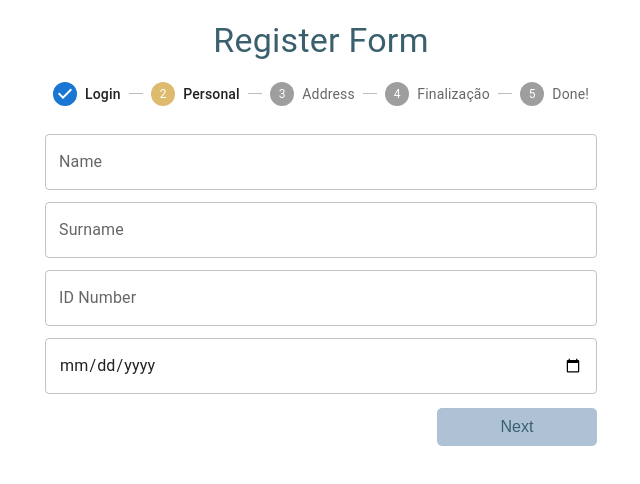
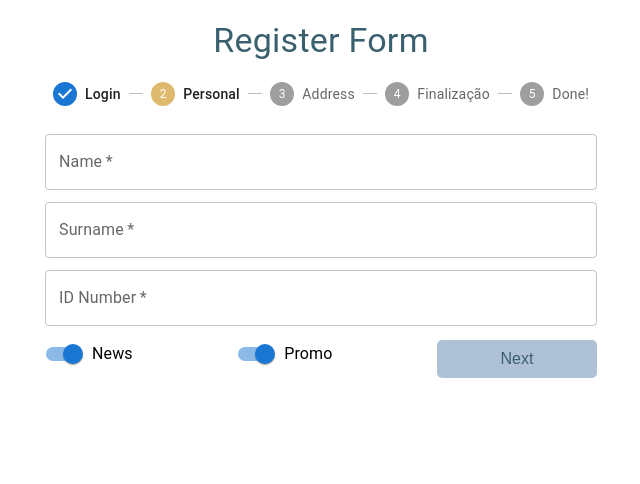
Before and after one commit to Wagner3UB/registerForm, a React (Create React App) app: page / in a window 1280 px wide. Both pictures are taken after typing "name@example.com", "Sample123" into the empty fields and a click on the button "Next". Shown: the top 484 px of the page, without its empty margins (319-959 px from the left). Built offline with nearby package versions, Linux system fonts and the light colour scheme.

Commit message:
con validazione

```diff
--- a/src/App.js
+++ b/src/App.js
@@ -1,19 +1,29 @@
-import { Container, Typography } from '@mui/material';
-import React from 'react';
-import './assets/App.css';
-import RegistrationForm from './components/form/RegistrationForm';
+import { Container, Typography } from "@mui/material";
+import React from "react";
+import "./assets/App.css";
+import RegistrationForm from "./components/form/RegistrationForm";
+import FormValidations from "./contexts/FormValidation";
+import {
+  validateIdNumber,
+  validatePwd,
+  validateName,
+  validateSurname
+} from "./models/validations";
 
 function App() {
-
   return (
     <Container component="article" maxWidth="sm">
-      <Typography className='title' variant='h4' component="h1">Register Form</Typography>
-      <RegistrationForm completeForm={sendToDB}/>
+      <Typography className="title" variant="h4" component="h1">
+        Register Form
+      </Typography>
+      <FormValidations.Provider value={{name: validateName, surname: validateSurname, pwd: validatePwd, idNumber: validateIdNumber }}>
+        <RegistrationForm completeForm={sendToDB} />
+      </FormValidations.Provider>
     </Container>
   );
 }
 
-function sendToDB(data){
+function sendToDB(data) {
   console.log(data);
 }
 
--- a/src/assets/App.css
+++ b/src/assets/App.css
@@ -97,6 +97,11 @@ button {
   padding-top: 20px;
   color: #3a606e;
 }
+.checkButtons {
+  width: 100%;
+  display: flex;
+  justify-content: space-between;
+}
 .title {
   padding-top: 20px;
   text-align: center;
--- a/src/assets/App.less
+++ b/src/assets/App.less
@@ -3,6 +3,7 @@
 @import "../components/form/Login";
 @import "../components/form/Confirmation";
 @import "../components/form/RegistrationForm";
+@import "../components/form/PersonalData";
 
 .title {
   padding-top: 20px;
--- a/src/components/form/Confirmation.jsx
+++ b/src/components/form/Confirmation.jsx
@@ -2,18 +2,15 @@ import React from "react";
 
 function Confirmation({ fullData, sendForm }) {
   const propNames = Object.keys(fullData);
-  console.log(fullData.email);
 
   return (
     <ul className="confirmation-list">
       {propNames.map((element, index) => {
-        const desc = Object.getOwnPropertyDescriptor(fullData, element);
-        //fullData.element non funziona (?)
-
+        console.log(element);
         return (
           <li key={index}>
             <h4>{element}</h4>
-            <p>{desc.value}</p>
+            <p>{fullData[element]}</p>
           </li>
         );
       })}
--- a/src/components/form/Login.jsx
+++ b/src/components/form/Login.jsx
@@ -1,20 +1,27 @@
 import { TextField } from "@mui/material";
-import React, {useState} from "react";
+import React, { useState, useContext } from "react";
+import FormValidations from "../../contexts/FormValidation";
+import useValidations from "../../hooks/useValidations";
 
 function Login({ sendForm }) {
-  const [proprieties, setProprieties] = useState({})
+  const [proprieties, setProprieties] = useState({});
+
+  const validations = useContext(FormValidations);
+  const [errors, validateField, canSend] = useValidations(validations);
 
   return (
     <form
       onSubmit={(e) => {
         e.preventDefault();
-        sendForm(proprieties);
+        if (canSend()) {
+          sendForm(proprieties);
+        }
       }}
     >
       <TextField
         onChange={(e) => {
           let email = e.target.value;
-          setProprieties({...proprieties, email});
+          setProprieties({ ...proprieties, email });
         }}
         type="email"
         id="email"
@@ -27,10 +34,14 @@ function Login({ sendForm }) {
       <TextField
         onChange={(e) => {
           let password = e.target.value;
-          setProprieties({...proprieties, password});
+          setProprieties({ ...proprieties, password });
         }}
+        onBlur={validateField}
+        error={!errors.pwd.valid}
+        helperText={errors.pwd.text}
         type="password"
-        id="password"
+        id="pwd"
+        name="pwd"
         label="Password"
         variant="outlined"
         margin="dense"
--- a/src/components/form/PersonalData.jsx
+++ b/src/components/form/PersonalData.jsx
@@ -1,65 +1,120 @@
-import { TextField } from "@mui/material";
-import React, { useState } from "react";
+import { FormControlLabel, Switch, TextField } from "@mui/material";
+import React, { useState, useContext } from "react";
+import FormValidations from "../../contexts/FormValidation";
+import useValidations from "../../hooks/useValidations";
 
-function PersonalData({sendForm}) {
-  const [proprieties, setProprieties] = useState({})
+function PersonalData({ sendForm }) {
+  const [proprieties, setProprieties] = useState({});
+  const [idNumber, setIdNumber] = useState("");
+  const [checkedPromo, setCheckedPromo] = useState(true);
+  const [checkedNews, setCheckedNews] = useState(true);
 
+  const validations = useContext(FormValidations);
+  const [errors, validateField, canSend] = useValidations(validations);
 
   return (
     <form
       onSubmit={(e) => {
         e.preventDefault();
-        sendForm(proprieties);
+        if (canSend()) {
+          sendForm(proprieties);
+        }
       }}
     >
       <TextField
         onChange={(e) => {
           let name = e.target.value;
-          setProprieties({...proprieties, name});
+          setProprieties({ ...proprieties, name });
         }}
+        onBlur={validateField}
+        error={!errors.name.valid}
+        helperText={errors.name.text}
         type="text"
         id="name"
+        name="name"
         label="Name"
         variant="outlined"
         margin="dense"
+        required
         fullWidth
       />
       <TextField
         onChange={(e) => {
           let surname = e.target.value;
-          setProprieties({...proprieties, surname});
+          setProprieties({ ...proprieties, surname });
         }}
+        onBlur={validateField}
+        error={!errors.surname.valid}
+        helperText={errors.surname.text}
         type="text"
         id="surname"
+        name="surname"
         label="Surname"
         variant="outlined"
         margin="dense"
+        required
         fullWidth
       />
       <TextField
+        value={idNumber}
         onChange={(e) => {
           let idNumber = e.target.value;
-          setProprieties({...proprieties, idNumber});
+          if (idNumber.length >= 11) {
+            idNumber = idNumber.substr(0, 11);
+          }
+          setIdNumber(idNumber);
+          setProprieties({ ...proprieties, idNumber });
         }}
+        onBlur={validateField}
+        error={!errors.idNumber.valid}
+        helperText={errors.idNumber.text}
         type="number"
         id="idNumber"
+        name="idNumber"
         label="ID Number"
         variant="outlined"
         margin="dense"
+        required
         fullWidth
       />
-      <TextField
-        onChange={(e) => {
-          let date = e.target.value;
-          setProprieties({...proprieties, date});
-        }}
-        type="date"
-        id="date"
-        variant="outlined"
-        margin="dense"
-        fullWidth
-      />
-      <button className="button-next">Next</button>
+
+      <div className="checkButtons">
+        <FormControlLabel
+          label="News"
+          value={checkedNews}
+          control={
+            <Switch
+              checked={checkedNews}
+              onChange={(event) => {
+                setCheckedNews(event.target.checked);
+              }}
+              name="news"
+            />
+          }
+        />
+        <FormControlLabel
+          label="Promo"
+          value={checkedPromo}
+          control={
+            <Switch
+              checked={checkedPromo}
+              onChange={(event) => {
+                setCheckedPromo(event.target.checked);
+              }}
+              name="promo"
+            />
+          }
+        />
+        <button
+          className="button-next"
+          onClick={() => {
+            console.log(checkedNews.toString())
+            setProprieties({ ...proprieties, checkedNews, checkedPromo });
+          }}
+        >
+          Next
+        </button>
+      </div>
     </form>
   );
 }
--- /dev/null
+++ b/src/components/form/PersonalData.less
@@ -0,0 +1,5 @@
+.checkButtons{
+  width: 100%;
+  display: flex;
+  justify-content: space-between;
+}
--- /dev/null
+++ b/src/contexts/FormValidation.js
@@ -0,0 +1,14 @@
+import React from "react";
+
+const FormValidations = React.createContext({
+  name: withoutValidation,
+  surname: withoutValidation,
+  pwd: withoutValidation,
+  idNumber: withoutValidation
+});
+
+function withoutValidation(){
+  return {valid: true, text:""}
+}
+
+export default FormValidations;
--- /dev/null
+++ b/src/hooks/useValidations.js
@@ -0,0 +1,34 @@
+import { useState } from 'react';
+
+function useValidations (validations) {
+  const initialState = setInitialState(validations)
+
+  const [errors, setErrors] = useState(initialState)
+
+  function validateFields(e){
+    const {name, value} = e.target;
+    const newState = { ...errors }
+    newState[name] = validations[name](value);
+    setErrors(newState);
+  }
+  function canSend(){
+    for(let item in errors){
+      if(!errors[item].valid){
+        return false;
+      }
+    }
+    return true;
+  }
+
+  return [errors, validateFields, canSend]
+
+}
+function setInitialState(validations){
+  const inicialState = {};
+  for(let item in validations){
+    inicialState[item] = { valid: true, text: "" }
+  }
+  return inicialState;
+}
+
+export default useValidations;
--- /dev/null
+++ b/src/models/validations.js
@@ -0,0 +1,55 @@
+function validateIdNumber(idNumber) {
+  if (idNumber.length !== 11) {
+    return { valid: false, text: "Id number must have 11 digits" };
+  } else {
+    return { valid: true, text: "" };
+  }
+}
+
+function validatePwd(pwd) {
+  if (pwd.length < 4 || pwd.length > 64) {
+    return { valid: false, text: "Password must contain at least 4 digits and no more than 64 digits" };
+  } else {
+    return { valid: true, text: "" };
+  }
+}
+
+function validateName(name) {
+  const forbidenChars = "1234567890!£$%&/()=?^@#ù+è-_^'.\"";
+  const arrayForbidenChars = forbidenChars.split("");
+  let valid = false;
+
+  arrayForbidenChars.forEach((e) => {
+    if (name.indexOf(e) !== -1){
+      valid = true;
+    }
+  });
+  if (name.length < 2) {
+    return { valid: false, text: "Must have at least 2 chars." };
+  } else if (valid) {
+    return { valid: false, text: "Can't use numbers or special chars." };
+  } else {
+    return { valid: true, text: "" };
+  }
+}
+function validateSurname(surname) {
+  const forbidenChars = "1234567890!£$%&/()=?^@#ù+è-_^'.\"";
+  const arrayForbidenChars = forbidenChars.split("");
+  let valid = false;
+
+  arrayForbidenChars.forEach((e) => {
+    if (surname.indexOf(e) !== -1){
+      valid = true;
+    }
+  });
+  if (surname.length < 2) {
+    return { valid: false, text: "Must have at least 2 chars." };
+  } else if (valid) {
+    return { valid: false, text: "Can't use numbers or special chars." };
+  } else {
+    return { valid: true, text: "" };
+  }
+}
+
+
+export { validateIdNumber, validatePwd, validateName, validateSurname };
```
